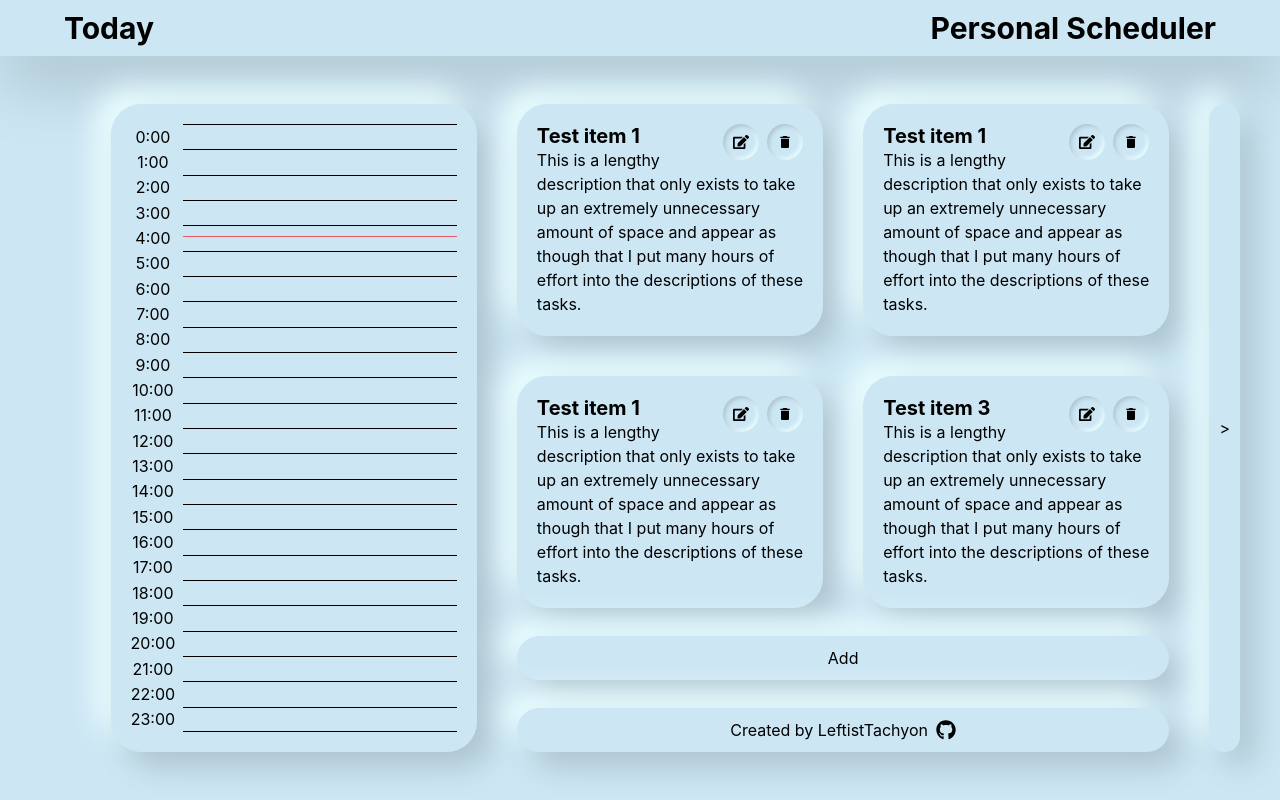
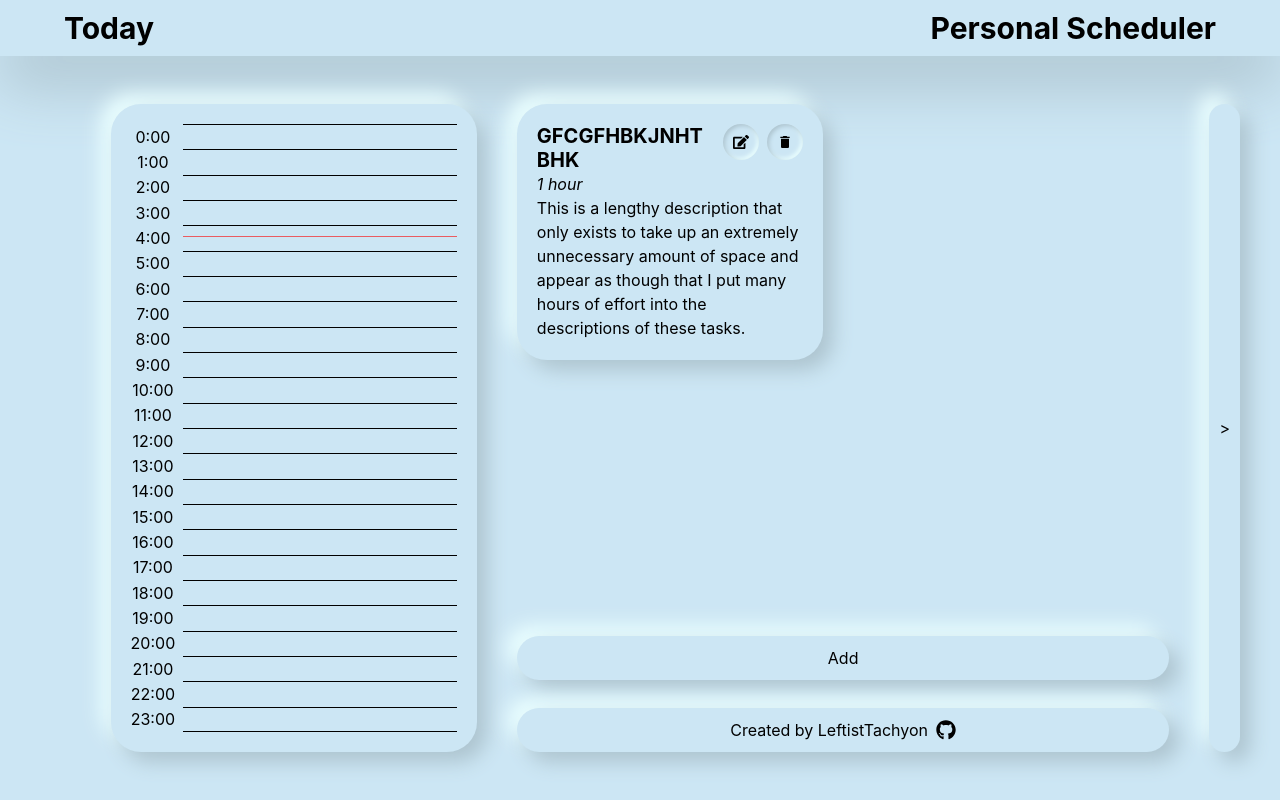
Before and after one commit to LeftistTachyon/personal-scheduler, a Next.js app: page / in a window 1280 px wide. Built offline with nearby package versions, Linux system fonts and the light colour scheme.

Commit message:
More graphical fixes

```diff
--- a/src/pages/index.tsx
+++ b/src/pages/index.tsx
@@ -14,7 +14,7 @@ import {
 	VStack,
 } from "@chakra-ui/react";
 import NextChakraLink from "@components/nextChakraLink";
-import { DateTime } from "luxon";
+import { DateTime, Duration } from "luxon";
 import React, { cloneElement, useState } from "react";
 import { FaEdit, FaGithub } from "react-icons/fa";
 import { MdDelete } from "react-icons/md";
@@ -44,7 +44,16 @@ const shownHours: string[] = [
 	"21:00",
 	"22:00",
 	"23:00",
-	// "24:00",
+];
+
+const todoItems: TodoItemData[] = [
+	{
+		title: "GFCGFHBKJNHTBHK",
+		description:
+			"This is a lengthy description that only exists to take up an extremely unnecessary amount of space and appear as though that I put many hours of effort into the descriptions of these tasks.",
+		isFixed: false,
+		duration: Duration.fromObject({ hour: 1 }),
+	},
 ];
 
 export default function Home() {
@@ -54,7 +63,7 @@ export default function Home() {
 	}, 60_000);
 
 	const percentage = (now.hour * 60 + now.minute + now.second / 60.0) / 14.4;
-	console.log("Redrawn", percentage);
+	// console.log("Redrawn", percentage);
 
 	return (
 		<Stack
@@ -105,7 +114,12 @@ export default function Home() {
 			<VStack flex={2} align="stretch" spacing={7}>
 				<Box flex={1}>
 					<SimpleGrid columns={2} spacing={10}>
-						<TodoItem
+						{todoItems
+							.filter((item) => !item.isFixed)
+							.map((item) => (
+								<TodoItem data={item} />
+							))}
+						{/* <TodoItem
 							title="Test item 1"
 							description="This is a lengthy description that only exists
 								to take up an extremely unnecessary amount of
@@ -132,7 +146,7 @@ export default function Home() {
 								to take up an extremely unnecessary amount of
 								space and appear as though that I put many hours
 								of effort into the descriptions of these tasks."
-						/>
+						/> */}
 					</SimpleGrid>
 				</Box>
 				<GridItem as="button">
@@ -159,7 +173,7 @@ function GridItem(props: StackProps): JSX.Element {
 		<Stack
 			rounded={30}
 			bg="primary"
-			boxShadow="15px 15px 30px #adc4cf, -15px -15px 30px #ebffff"
+			boxShadow="10px 10px 20px #adc4cf, -10px -10px 20px #ebffff"
 			padding={2.5}
 			justify="center"
 			align="center"
@@ -172,12 +186,14 @@ function GridItem(props: StackProps): JSX.Element {
 type TodoItemData = {
 	title: string;
 	description: string;
+	isFixed: boolean;
+	duration: Duration;
+	startTime?: DateTime;
 };
-type TodoItemProps = BoxProps & TodoItemData;
+type TodoItemProps = BoxProps & { data: TodoItemData };
 
 function TodoItem({
-	title,
-	description,
+	data: { title, description, duration },
 	...props
 }: TodoItemProps): JSX.Element {
 	return (
@@ -185,10 +201,10 @@ function TodoItem({
 			p={5}
 			rounded={30}
 			bg="primary"
-			boxShadow="15px 15px 30px #adc4cf, -15px -15px 30px #ebffff"
+			boxShadow="10px 10px 20px #adc4cf, -10px -10px 20px #ebffff"
 			{...props}
 		>
-			<Stack direction="row" float="right">
+			<Stack direction="row" float="right" pl={4}>
 				<InsetButton>
 					<Icon as={FaEdit} boxSize={4} />
 				</InsetButton>
@@ -197,6 +213,7 @@ function TodoItem({
 				</InsetButton>
 			</Stack>
 			<Heading size="md">{title}</Heading>
+			<Text as="i">{duration.toHuman()}</Text>
 			<Text>{description}</Text>
 		</Box>
 	);
```
